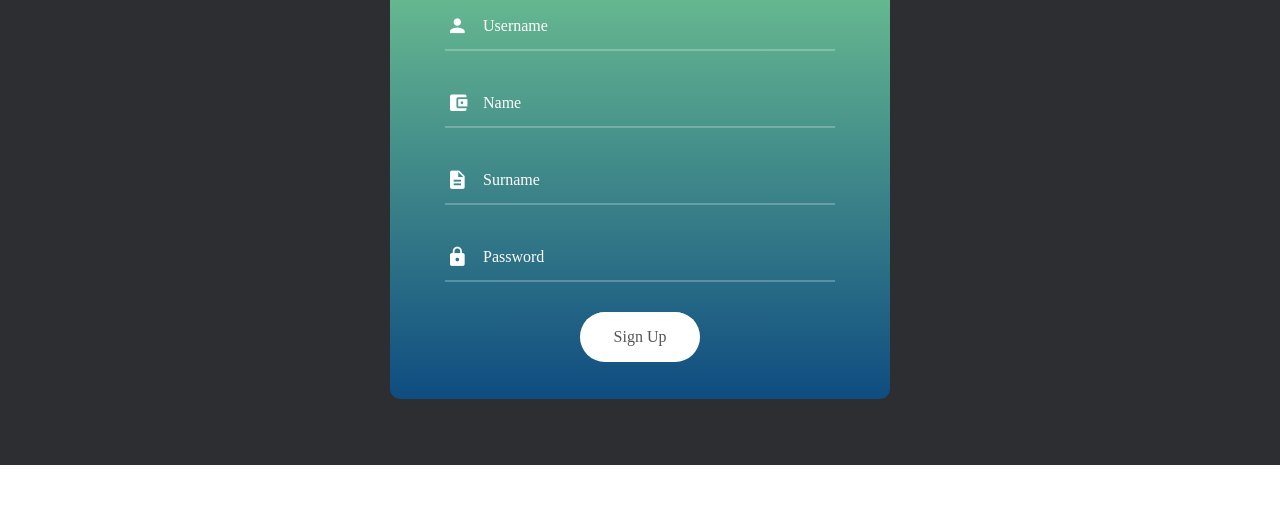
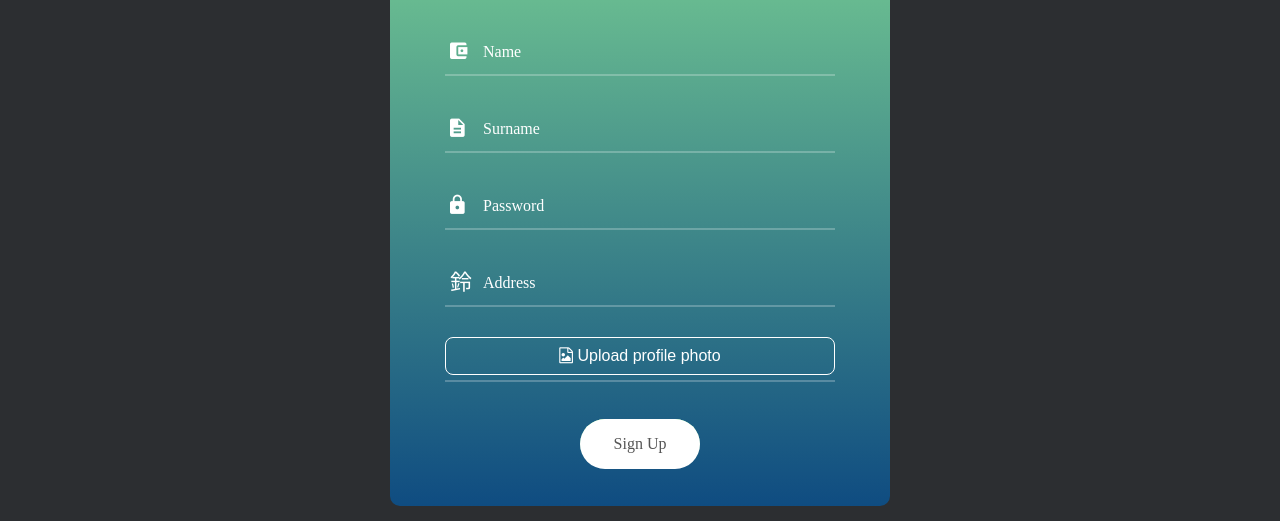
Before and after one commit to vallauri-ict/progetto-social-GitDeepak-C, a plain HTML site: page pagine/signUp.html in a window 1280 px wide. Shown: the part 335-856 px from the top of the page. Before the commit the page ends 800 px from the top, so only its background shows below. Drawn offline with nearby package versions, Linux system fonts and the light colour scheme; a web font is replaced by a local one.

Commit message:
SignUp page modified

```diff
--- a/pagine/css/login.css
+++ b/pagine/css/login.css
@@ -544,3 +544,32 @@ iframe {
     opacity: 1;
   }
 }
+
+/*****************CUSTOM FILE INPUT***************/
+.upload-btn-wrapper {
+  position: relative;
+  overflow: hidden;
+  display: inline-block;
+  color: #fff;
+}
+
+.btn {
+  border: 1px solid #fff;
+  color: #fff;
+  padding: 8px 20px;
+  border-radius: 8px;
+  width: 100%;
+  margin-bottom: 0.3em;
+}
+
+.btn:hover {
+  cursor: pointer;
+}
+
+.upload-btn-wrapper input[type=file] {
+  font-size: 100px;
+  position: absolute;
+  left: 0;
+  top: 0;
+  opacity: 0;
+}
--- a/pagine/js/index.js
+++ b/pagine/js/index.js
@@ -13,7 +13,7 @@ $(document).ready(function (){
         let req = inviaRichiesta("POST", "/api/logout");
         req.fail(errore);
         req.done(function(data){
-
+            console.log(data);
         })
     });
 });
--- a/pagine/signUp.html
+++ b/pagine/signUp.html
@@ -57,6 +57,14 @@
 						<input class="input100" type="password" name="pass" placeholder="Password">
 						<span class="focus-input100" data-placeholder="&#xf191;"></span>
 					</div>
+					<div class="wrap-input100 validate-input" data-validate="Enter address">
+						<input class="input100" type="text" name="address" placeholder="Address">
+						<span class="focus-input100" data-placeholder="&#xf9b1;"></span>
+					</div>
+					<div class="upload-btn-wrapper wrap-input100" data-placeholder="Select file">
+						<button class="btn"><i class="fa fa-file-image-o" aria-hidden="true"></i>&nbsp;Upload profile photo</button>
+						<input type="file" name="myfile" />
+					</div>
 
 					<div class="container-login100-form-btn">
 						<button class="login100-form-btn">
```
